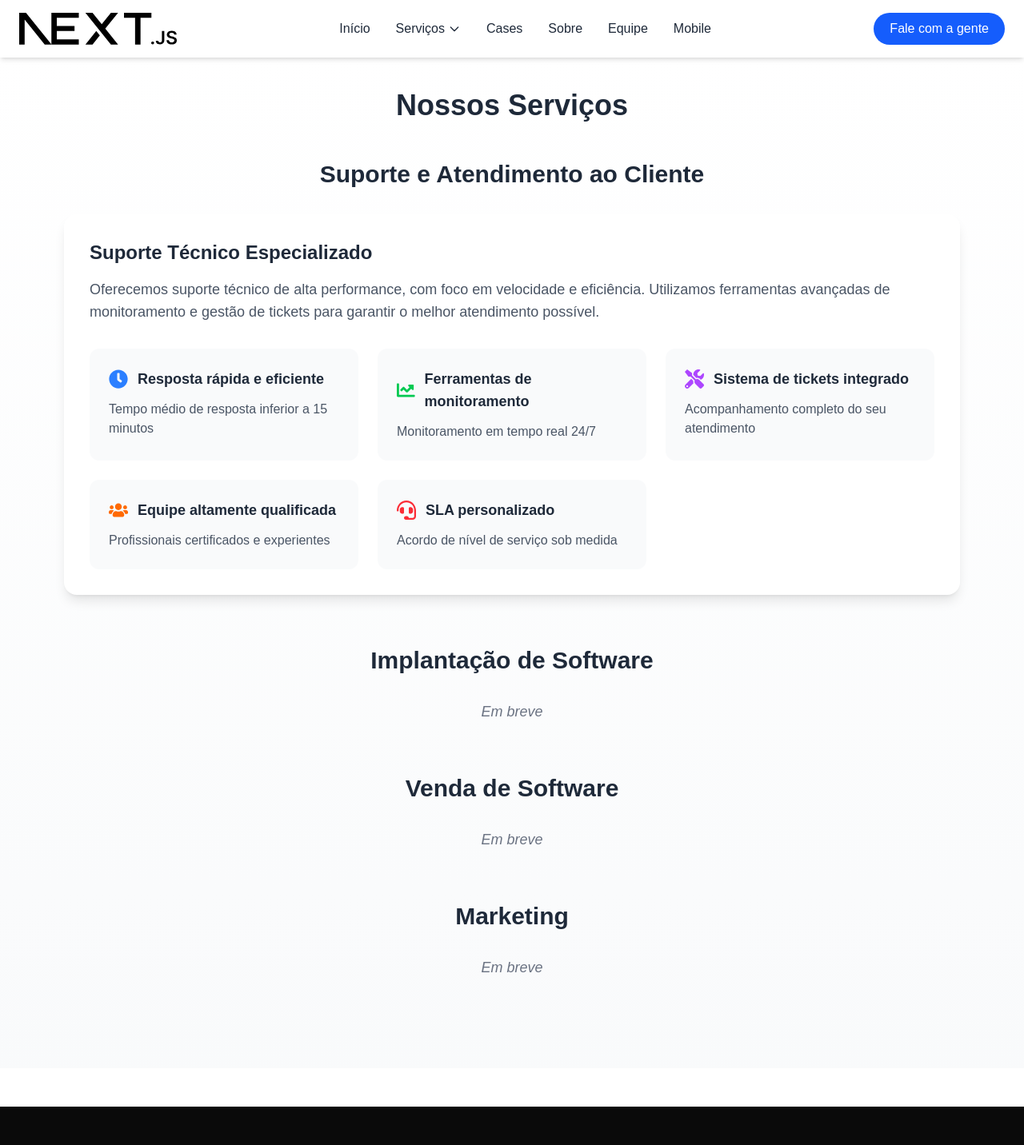
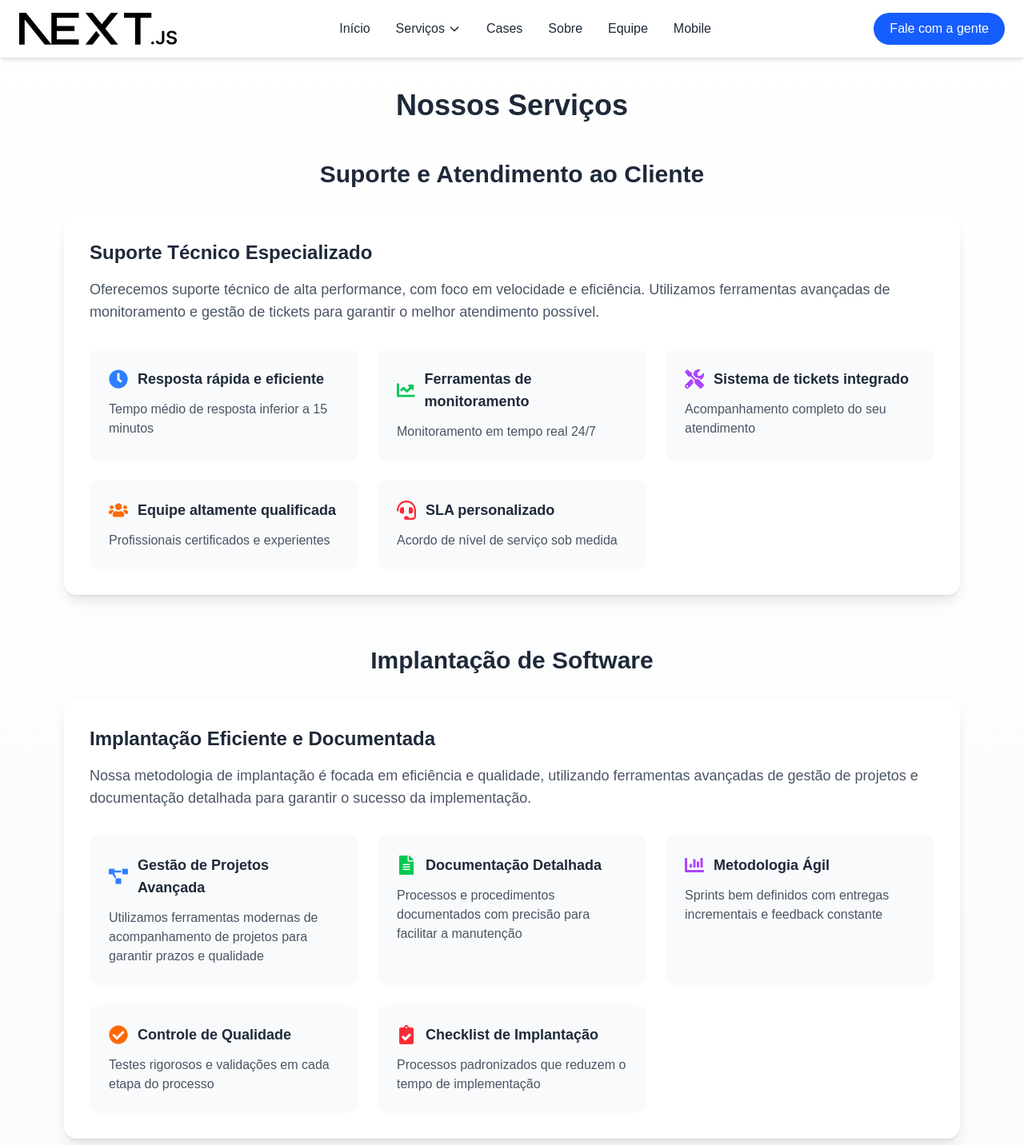
Before and after one commit to alencarconsultorias/website-alencar, a Next.js app in the folder next-website-alencar/: page /servicos in a window 1280 px wide. Shown: the top 1432 px of the page at 80% size. Built offline with nearby package versions, Linux system fonts and the light colour scheme.

Commit message:
feat(WA-35): atach deployment block

```diff
--- a/next-website-alencar/src/app/components/header.tsx
+++ b/next-website-alencar/src/app/components/header.tsx
@@ -10,17 +10,17 @@ export default function Header() {
     {
       titulo: "Suporte e Atendimento",
       descricao: "Suporte técnico especializado",
-      href: "/servicos#suporte"
+      href: "/servicos#suporteeatendimentoaocliente"
     },
     {
       titulo: "Implantação de Software",
       descricao: "Implementação completa de sistemas",
-      href: "/servicos#implantacao"
+      href: "/servicos#implantacaodesoftware"
     },
     {
       titulo: "Venda de Software",
       descricao: "Soluções tecnológicas personalizadas",
-      href: "/servicos#venda"
+      href: "/servicos#vendadesoftware"
     },
     {
       titulo: "Marketing",
@@ -45,15 +45,12 @@ export default function Header() {
 
           {/* Dropdown de Serviços */}
           <div
-            className="relative"
+            className="relative group"
             onMouseEnter={() => setIsServicesOpen(true)}
             onMouseLeave={() => setIsServicesOpen(false)}
           >
-            <Link
-              href="/servicos"
-              className="text-gray-800 hover:text-blue-600 transition flex items-center"
-            >
-              Serviços
+            <div className="flex items-center cursor-pointer">
+              <span className="text-gray-800 group-hover:text-blue-600 transition">Serviços</span>
               <svg
                 className={`w-4 h-4 ml-1 transition-transform ${isServicesOpen ? 'rotate-180' : ''}`}
                 fill="none"
@@ -62,23 +59,28 @@ export default function Header() {
               >
                 <path strokeLinecap="round" strokeLinejoin="round" strokeWidth={2} d="M19 9l-7 7-7-7" />
               </svg>
-            </Link>
+            </div>
 
             {/* Submenu */}
-            {isServicesOpen && (
-              <div className="absolute top-full left-0 mt-2 w-64 bg-white rounded-lg shadow-lg py-2 animate-fade-in">
+            <div
+              className={`absolute top-full left-0 mt-2 w-64 bg-white rounded-lg shadow-lg py-2 transition-all duration-200 ${
+                isServicesOpen ? 'opacity-100 visible' : 'opacity-0 invisible'
+              }`}
+            >
               {servicos.map((servico, index) => (
                 <Link
                   key={index}
                   href={servico.href}
                   className="block px-4 py-3 hover:bg-gray-50 transition-colors"
+                  onClick={() => setIsServicesOpen(false)}
                 >
-                    <div className="font-semibold text-gray-800">{servico.titulo}</div>
+                  <div className="font-semibold text-gray-800 hover:text-blue-600 transition-colors">
+                    {servico.titulo}
+                  </div>
                   <div className="text-sm text-gray-600">{servico.descricao}</div>
                 </Link>
               ))}
             </div>
-            )}
           </div>
 
           <Link href="/cases" className="text-gray-800 hover:text-blue-600 transition">
--- a/next-website-alencar/src/app/servicos/page.tsx
+++ b/next-website-alencar/src/app/servicos/page.tsx
@@ -1,4 +1,4 @@
-import { FaHeadset, FaTools, FaChartLine, FaUsers, FaClock } from 'react-icons/fa';
+import { FaHeadset, FaTools, FaChartLine, FaUsers, FaClock, FaFileAlt, FaProjectDiagram, FaCheckCircle, FaChartBar, FaClipboardCheck } from 'react-icons/fa';
 
 export default function Servicos() {
   const categoriasServicos = [
@@ -40,7 +40,39 @@ export default function Servicos() {
     },
     {
       titulo: "Implantação de Software",
-      servicos: []
+      servicos: [
+        {
+          titulo: "Implantação Eficiente e Documentada",
+          descricao: "Nossa metodologia de implantação é focada em eficiência e qualidade, utilizando ferramentas avançadas de gestão de projetos e documentação detalhada para garantir o sucesso da implementação.",
+          caracteristicas: [
+            {
+              titulo: "Gestão de Projetos Avançada",
+              icone: <FaProjectDiagram className="w-6 h-6 text-blue-500" />,
+              descricao: "Utilizamos ferramentas modernas de acompanhamento de projetos para garantir prazos e qualidade"
+            },
+            {
+              titulo: "Documentação Detalhada",
+              icone: <FaFileAlt className="w-6 h-6 text-green-500" />,
+              descricao: "Processos e procedimentos documentados com precisão para facilitar a manutenção"
+            },
+            {
+              titulo: "Metodologia Ágil",
+              icone: <FaChartBar className="w-6 h-6 text-purple-500" />,
+              descricao: "Sprints bem definidos com entregas incrementais e feedback constante"
+            },
+            {
+              titulo: "Controle de Qualidade",
+              icone: <FaCheckCircle className="w-6 h-6 text-orange-500" />,
+              descricao: "Testes rigorosos e validações em cada etapa do processo"
+            },
+            {
+              titulo: "Checklist de Implantação",
+              icone: <FaClipboardCheck className="w-6 h-6 text-red-500" />,
+              descricao: "Processos padronizados que reduzem o tempo de implementação"
+            }
+          ]
+        }
+      ]
     },
     {
       titulo: "Venda de Software",
```
Lines whose indentation alone changed are shown as unchanged.
